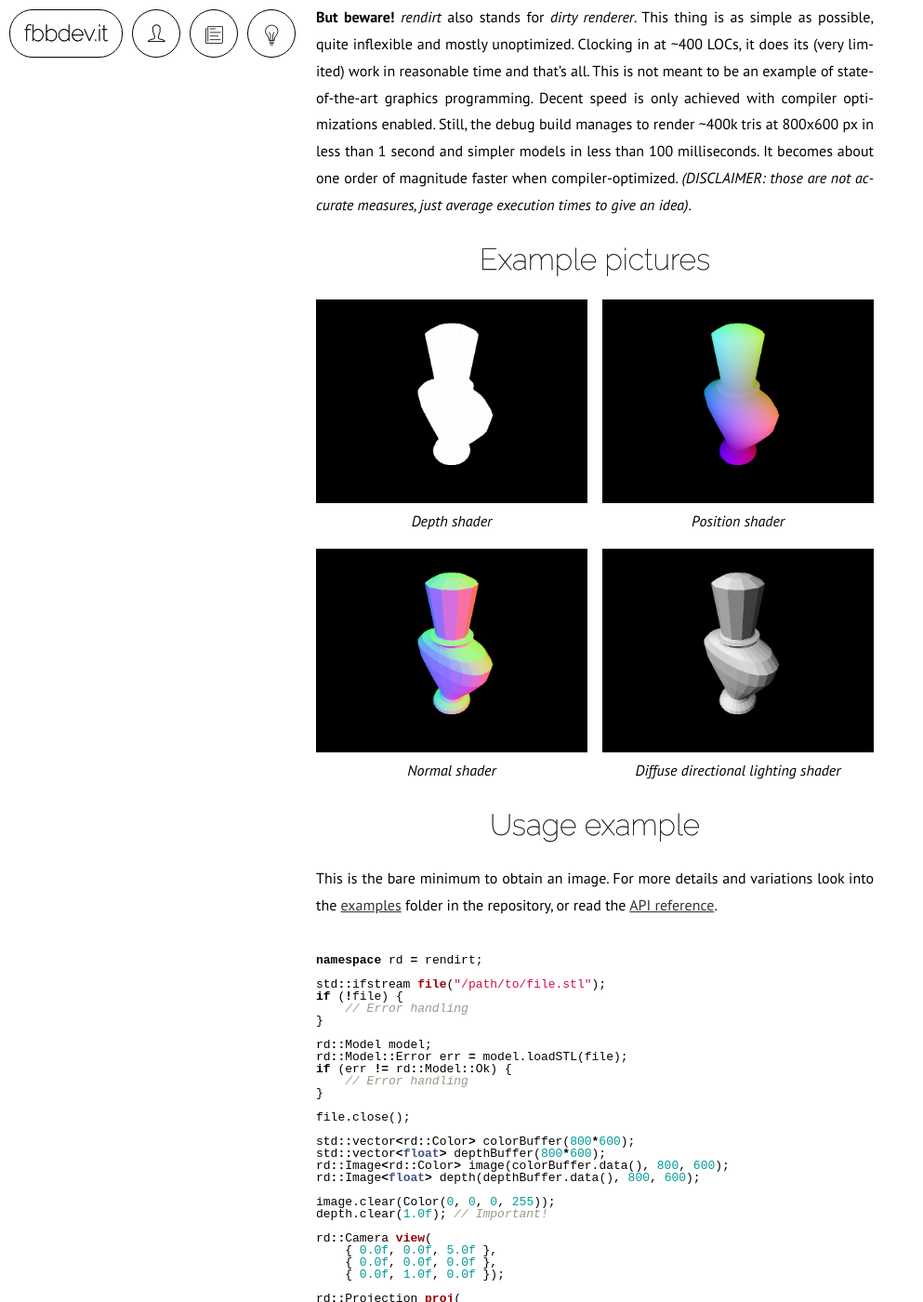
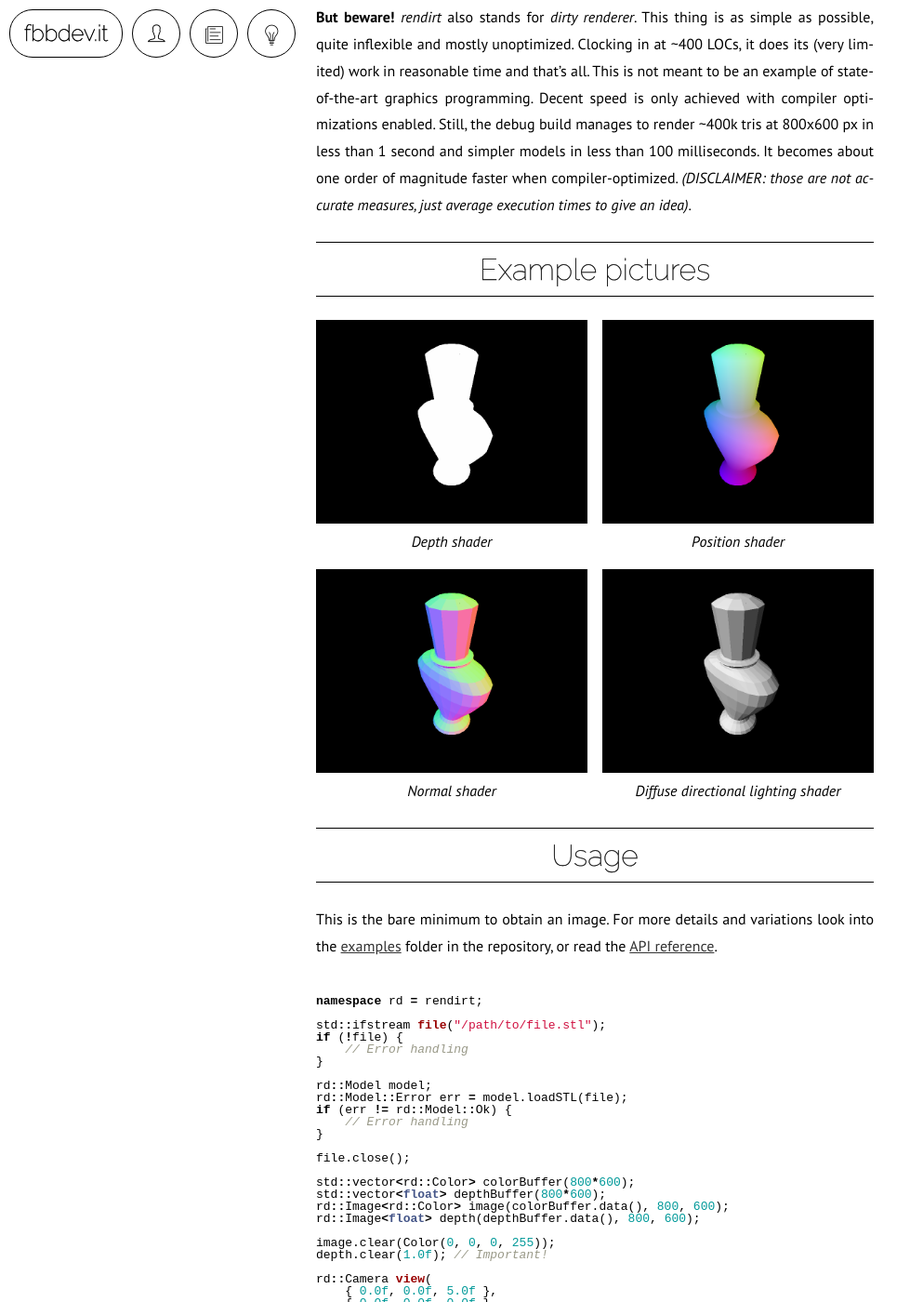
Before and after one commit to fbbdev/fbbdev.github.io, a Jekyll site: the page built from _projects/rendirt.md, in a window 1280 px wide and 1400 px high, scrolled down 403 px. Shown: the whole window at 93% size, without its empty margins (0-993 px from the left). Built offline with Jekyll 4.4.1, drawn with Linux system fonts in a browser that asks for light colours.

Commit message:
Update header style

```diff
--- a/_projects/rendirt.md
+++ b/_projects/rendirt.md
@@ -59,7 +59,7 @@ accurate measures, just average execution times to give an idea)*.
   </figure>
 </div>
 
-# Usage example
+# Usage
 
 This is the bare minimum to obtain an image. For more details and variations
 look into the [examples](https://github.com/fbbdev/rendirt/tree/master/examples)
--- a/_sass/article.scss
+++ b/_sass/article.scss
@@ -52,6 +52,10 @@
         font-weight: $header-weight;
         -webkit-text-stroke: .3px;
         margin-bottom: $par-spacing;
+        padding: 10px 0;
+        border: 0 solid black;
+        border-top-width: 1px;
+        border-bottom-width: 1px;
     }
 
     h2 {
```
